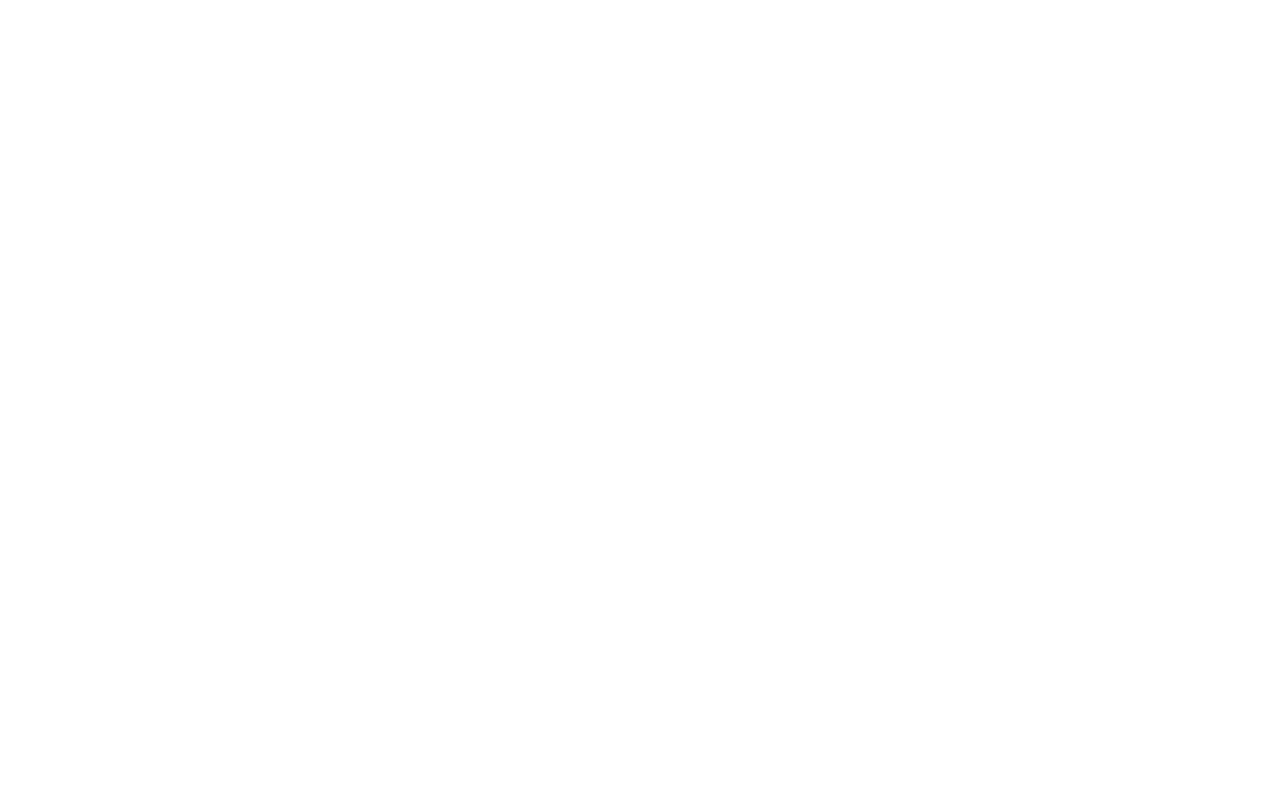
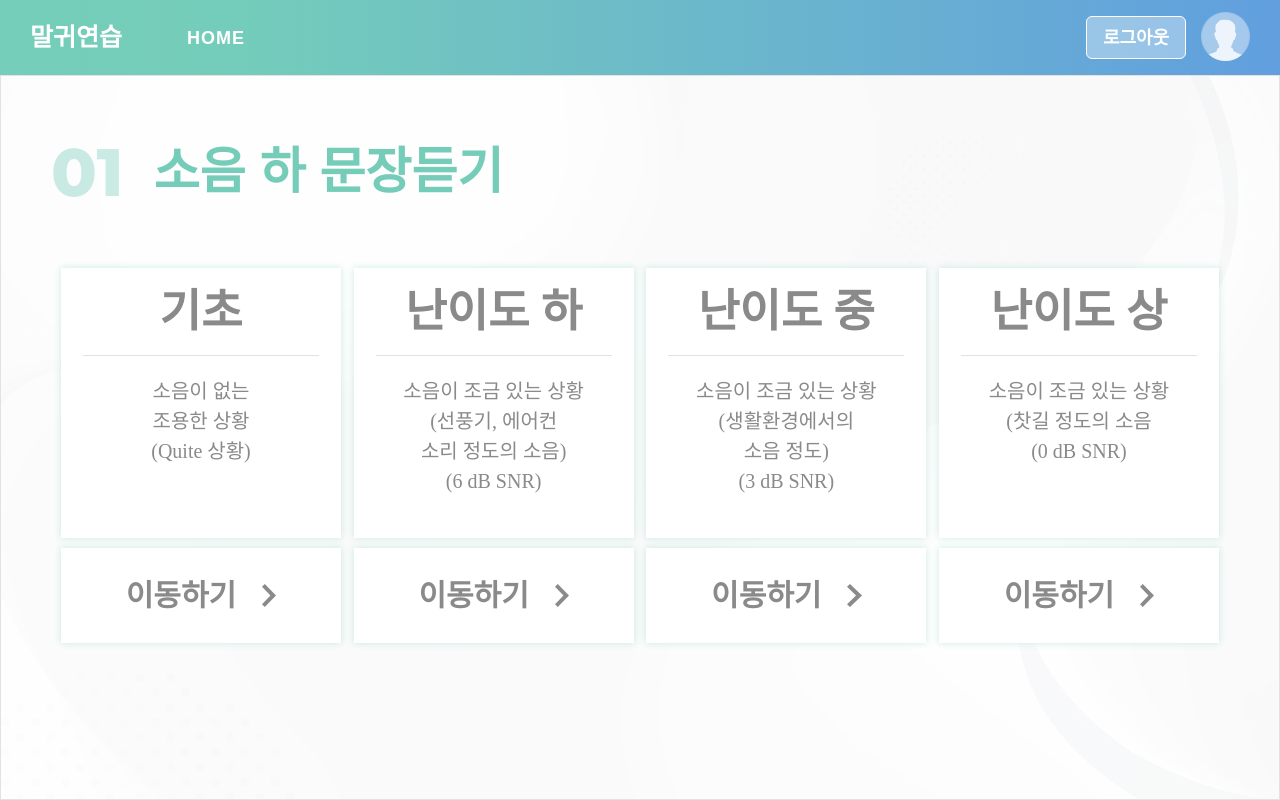
Before and after one commit to ktyoung/speechear-fe, a React (Create React App) app: page /test01-menu in a window 1280 px wide. Before the commit this address had no page. Built offline with nearby package versions, Linux system fonts and the light colour scheme; a web font is replaced by a local one.

Commit message:
Design Test01Menu page

```diff
--- a/src/App.css
+++ b/src/App.css
@@ -177,7 +177,7 @@
 }
 
 /* Home.tsx */
-.contents-wrapper.home {
+.contents-wrapper.main {
   min-width: 1200px;
   height: 725px;
   flex-direction: column;
@@ -185,12 +185,11 @@
   background-image: url(/public/images/home/bg.png);
 }
 
-.contents-home {
+.main-title {
   display: flex;
   flex-direction: column;
-}
-
-.home-title {
+  justify-content: center;
+  align-items: center;
   margin: 50px 0;
 }
 .select-function {
@@ -223,6 +222,7 @@
   text-align: center;
   background-color: #fff;
   transition: all 0.5s;
+  box-sizing: border-box;
 }
 .functions-wrapper li:first-child:hover {
   border: 2px solid #75cdb9;
@@ -276,3 +276,96 @@
   line-height: 45px;
   white-space: pre-wrap;
 }
+
+/* Test01Menu.tsx */
+.main-title.menu {
+  margin: 62.5px 50px;
+  align-items: flex-start;
+}
+.menu-title {
+  display: flex;
+  justify-content: center;
+  align-items: center;
+  font-size: 50px;
+  margin: 0;
+}
+.menu-title.color-test01-title {
+  color: #75cdb9;
+}
+.menu-title .function-number {
+  font-size: 67px;
+  margin: 0 30px 0 0;
+}
+.function-number.color-test01-number {
+  color: #a9e0d4;
+}
+
+.functions-wrapper.menus {
+  display: flex;
+  justify-content: space-between;
+}
+.functions-wrapper.menus ul {
+  flex-direction: column;
+  width: 280px;
+}
+.functions-wrapper.menus li:first-child {
+  width: 280px;
+  height: 270px;
+  margin-bottom: 10px;
+}
+.functions-wrapper.menus li:first-child a {
+  justify-content: flex-start;
+  padding: 20px;
+}
+.functions-wrapper.menus li:last-child {
+  width: 280px;
+  height: 95px;
+  font-family: "SCoreDream";
+  font-weight: 600;
+  color: #8a8a8a;
+  font-size: 30px;
+  align-items: center;
+  justify-content: center;
+  box-shadow: 0px 0px 7px #75cdb95e;
+  text-align: center;
+  background-color: #fff;
+  transition: all 0.5s;
+}
+.functions-wrapper.menus li:first-child a p {
+  width: 100%;
+  color: #8a8a8a;
+  padding-bottom: 20px;
+}
+.functions-wrapper.menus .function-number {
+  font-family: "SCoreDream";
+  border-bottom: 1px solid var(--white);
+  opacity: 1;
+  margin: 0;
+}
+.functions-wrapper.menus .function-title {
+  font-size: 20px;
+  line-height: 30px;
+  font-weight: 300;
+  padding: 20px;
+}
+.functions-wrapper.menus li:last-child a {
+  flex-direction: row;
+}
+.functions-wrapper.menus li:last-child a img {
+  margin-left: 26px;
+}
+.functions-wrapper.menus ul li:last-child img:first-child {
+  display: none;
+}
+
+.functions-wrapper.menus ul.hovered li:last-child {
+  border: 2px solid #71c4c1;
+  background-color: #75cdb9;
+  color: #fff;
+}
+.functions-wrapper.menus ul.hovered li:last-child img:first-child {
+  display: block;
+}
+.functions-wrapper.menus ul.hovered li:last-child img:last-child {
+  display: none;
+}
--- a/src/App.tsx
+++ b/src/App.tsx
@@ -5,6 +5,7 @@
 import SignUp from "./pages/Signup";
 import { RecoilRoot } from "recoil";
 import Layout from "./layout";
+import Test01Menu from "./pages/menus/Test01Menu";
 
 function App() {
   return (
@@ -20,6 +21,14 @@
             </Layout>
           }
         />
+        <Route
+          path="/test01-menu"
+          element={
+            <Layout>
+              <Test01Menu />
+            </Layout>
+          }
+        />
       </Routes>
     </RecoilRoot>
   );
--- /dev/null
+++ b/src/components/Menus.tsx
@@ -0,0 +1,43 @@
+import { useState } from "react";
+import { Link } from "react-router-dom";
+
+interface MenusType {
+  _to: string;
+  _difficulty: string;
+  _title: string;
+}
+
+export default function Menus({ _to, _difficulty, _title }: MenusType) {
+  const [isHovered, setIsHoverd] = useState(false);
+  const _handleHover = () => {
+    setIsHoverd(!isHovered);
+  };
+
+  return (
+    <ul
+      className={`${isHovered ? "hovered" : ""}`}
+      onMouseEnter={_handleHover}
+      onMouseLeave={_handleHover}
+    >
+      <li>
+        <Link to={_to}>
+          <p className="function-number">{_difficulty}</p>
+          <p className="function-title">{_title}</p>
+        </Link>
+      </li>
+      <li>
+        <Link to={_to}>
+          이동하기
+          <img
+            src={`${process.env.PUBLIC_URL}/images/menus/arrow.svg`}
+            alt="Arrow icon"
+          />
+          <img
+            src={`${process.env.PUBLIC_URL}/images/menus/arrow_off.svg`}
+            alt="Arrow icon"
+          />
+        </Link>
+      </li>
+    </ul>
+  );
+}
--- a/src/pages/Home.tsx
+++ b/src/pages/Home.tsx
@@ -8,9 +8,9 @@
   return (
     <>
       {toggle && <UserModal />}
-      <div className="contents-wrapper home">
-        <div className="contents-home">
-          <div className="home-title">
+      <div className="contents-wrapper main">
+        <div className="contents-main">
+          <div className="main-title">
             <p className="select-function">듣기연습 선택</p>
             <p className="select-function small-text">
               실행할 듣기 연습 종류를 선택하세요.
@@ -19,22 +19,22 @@
           <div className="functions-wrapper">
             <ul>
               <FunctionList
-                _to="/test01"
+                _to="/test01-menu"
                 _num="01"
                 _title={`소음 하\n문장 듣기`}
               />
               <FunctionList
-                _to="/test02"
+                _to="/test02-menu"
                 _num="02"
                 _title={`짧은 이야기\n듣기`}
               />
               <FunctionList
-                _to="/test03"
+                _to="/test03-menu"
                 _num="03"
                 _title={`긴 이야기\n듣기`}
               />
               <FunctionList
-                _to="/test04"
+                _to="/test04-menu"
                 _num="04"
                 _title={`문장\n순서화 하기`}
               />
--- /dev/null
+++ b/src/pages/menus/Test01Menu.tsx
@@ -0,0 +1,42 @@
+import Menus from "../../components/Menus";
+
+export default function Test01Menu() {
+  return (
+    <div className="contents-wrapper main">
+      <div className="contents-main">
+        <div className="main-title menu">
+          <p className="select-function menu-title color-test01-title">
+            <span className="function-number color-test01-number">01</span> 소음
+            하 문장듣기
+          </p>
+        </div>
+        <div className="functions-wrapper menus">
+          <Menus
+            _to="test01-basic"
+            _difficulty="기초"
+            _title={"소음이 없는\n조용한 상황\n(Quite 상황)"}
+          />
+          <Menus
+            _to="test01-low"
+            _difficulty="난이도 하"
+            _title={
+              "소음이 조금 있는 상황\n(선풍기, 에어컨\n소리 정도의 소음)\n(6 dB SNR)"
+            }
+          />
+          <Menus
+            _to="test01-medium"
+            _difficulty="난이도 중"
+            _title={
+              "소음이 조금 있는 상황\n(생활환경에서의\n소음 정도)\n(3 dB SNR)"
+            }
+          />
+          <Menus
+            _to="test01-high"
+            _difficulty="난이도 상"
+            _title={"소음이 조금 있는 상황\n(찻길 정도의 소음\n(0 dB SNR)"}
+          />
+        </div>
+      </div>
+    </div>
+  );
+}
```
Also changed, not shown: public/images/menus/arrow.svg (renamed from public/images/function/move_arrow.svg), public/images/menus/arrow_off.svg (renamed from public/images/function/move_arrow_off.svg).
